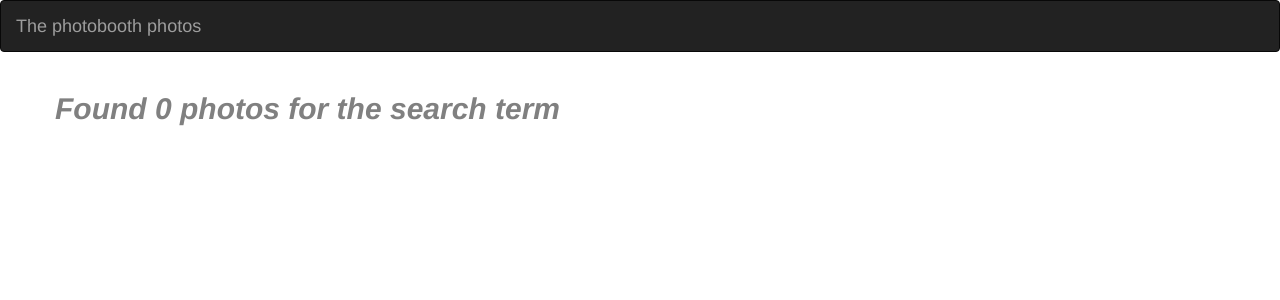
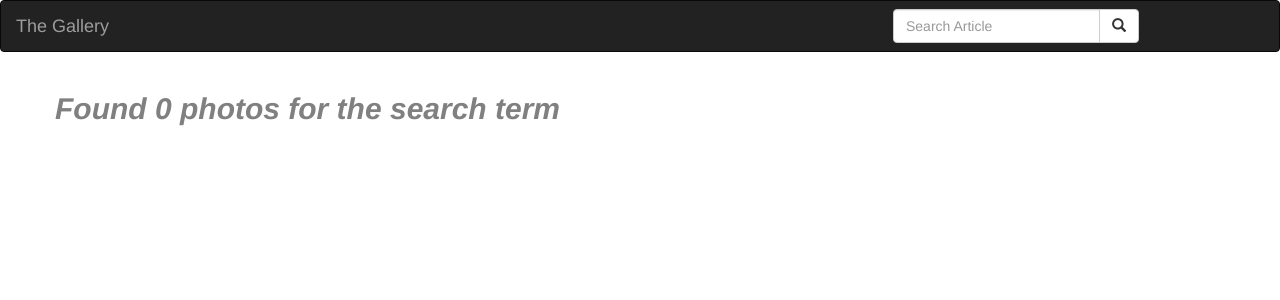
Before and after one commit to dan-jugz/gallery, a Django app: template photobooth/templates/search.html in a window 1280 px wide. Shown: the top 300 px of the page. Run offline with Django 3.2, Linux system fonts and the light colour scheme; the template is opened without the code that fills it, so the values that code supplies are empty; some libraries are stand-ins or nearby versions.

Commit message:
added a form to implement the search function

```diff
--- a/photobooth/templates/navbar.html
+++ b/photobooth/templates/navbar.html
@@ -2,8 +2,25 @@
         <nav class="navbar navbar-inverse">
           <div class="container-fluid">
             <div class="navbar-header">
-                <a class="navbar-brand" href="{% url 'imagesToday' %}">The photobooth photos </a>
+              <a class="navbar-brand" href="{% url 'imagesToday' %}">The Gallery</a>
             </div>
+
+            <!-- Adding a search form  -->
+            <div class="col-sm-4 col-md-4 navbar-right">
+
+              <form class="navbar-form" role="search" action="{% url 'search_results' %}">
+
+                <div class="input-group">
+                  <input type="text" class="form-control" placeholder="Search Article" name="article">
+                  <div class="input-group-btn">
+                    <button class="btn btn-default" type="submit"><i class="glyphicon glyphicon-search"></i></button>
+                  </div>
+                </div>
+
+              </form>
+            </div>
+            <!-- search form end -->
           </div>
         </nav>
       </body>
+      </html>
```
Lines whose indentation alone changed are shown as unchanged.
